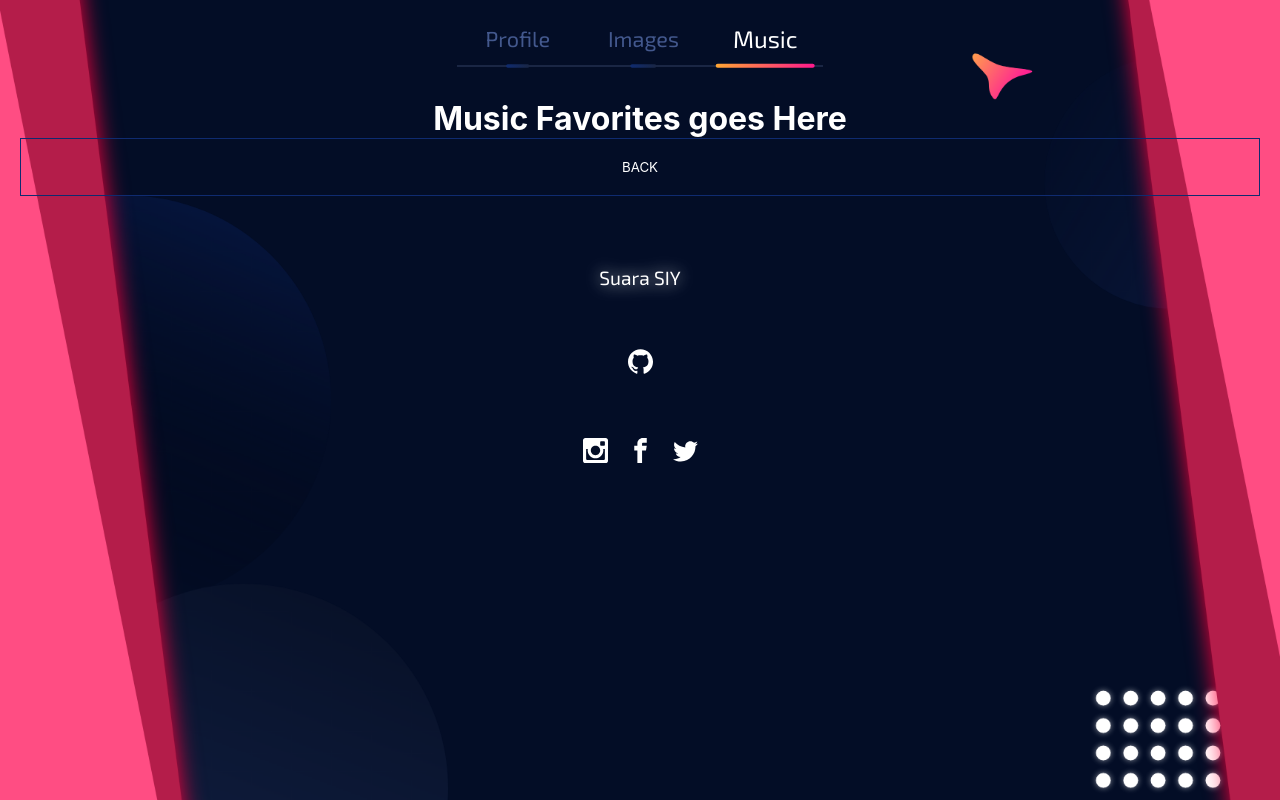
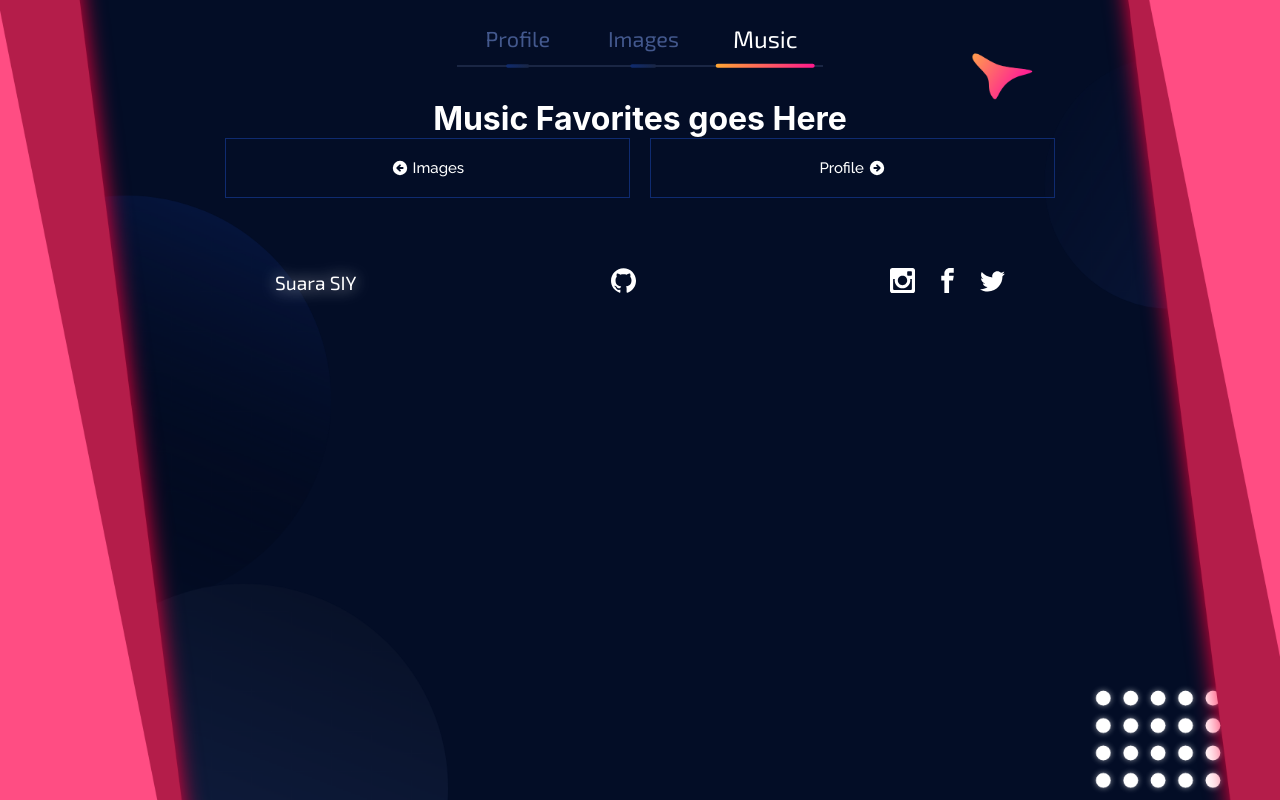
Before and after one commit to suarasiy/suarasiy, a React (Create React App) app: page /music in a window 1280 px wide. Built offline with nearby package versions, Linux system fonts and the light colour scheme.

Commit message:
Refactor button navigation

```diff
--- /dev/null
+++ b/src/components/button-navigation/index.tsx
@@ -0,0 +1,40 @@
+import React, { useState } from 'react';
+import { NavigationProps } from './interface/interface';
+
+import { Link } from 'react-router-dom';
+
+import { HiArrowCircleLeft, HiArrowCircleRight } from 'react-icons/hi';
+
+const Index: React.FC<NavigationProps> = ({ ...NavigationProps }) => {
+  const [navigation] = useState(NavigationProps.navigations);
+
+  return (
+    <div className="buttons-navigation-container">
+      {navigation.map((navigation, index) =>
+        navigation.state === 'previous' ? (
+          <Link key={index} to={navigation.url} draggable={false}>
+            <button className="button-navigation">
+              <HiArrowCircleLeft
+                size={18}
+                style={{ verticalAlign: 'middle' }}
+              />{' '}
+              <span>{navigation.label}</span>
+            </button>
+          </Link>
+        ) : (
+          <Link key={index} to={navigation.url} draggable={false}>
+            <button className="button-navigation">
+              <span>{navigation.label}</span>{' '}
+              <HiArrowCircleRight
+                size={18}
+                style={{ verticalAlign: 'middle' }}
+              />
+            </button>
+          </Link>
+        )
+      )}
+    </div>
+  );
+};
+
+export default Index;
--- /dev/null
+++ b/src/components/button-navigation/interface/interface.ts
@@ -0,0 +1,9 @@
+type ButtonData = {
+  url: string;
+  label: string;
+  state: 'previous' | 'next';
+};
+
+export interface NavigationProps {
+  navigations: ButtonData[];
+}
--- a/src/scss/components/button/_button.scss
+++ b/src/scss/components/button/_button.scss
@@ -15,4 +15,12 @@
   @include mix.breakpoint(desktop) {
     @include mix.set-padding($top: 20, $right: 50, $bottom: 20, $left: 50);
   }
+
+  > span {
+    font-family: map-get($map: mix.$fonts, $key: 'Raleway');
+    font-size: 15px;
+    font-weight: 500;
+    display: inline-block;
+    vertical-align: middle;
+  }
 }
--- a/src/scss/components/container/_container.scss
+++ b/src/scss/components/container/_container.scss
@@ -34,7 +34,23 @@
 
 .images-container {
   @include mix.flex-do-col($p-all: true, $p-top: 20);
-  @include mix.full-width();
+
+  @include mix.breakpoint(desktop) {
+    width: 1220px;
+    margin: 0 auto;
+  }
+
+  @include mix.breakpoint(md-desktop) {
+    width: 1080px;
+  }
+
+  @include mix.breakpoint(sm-desktop) {
+    width: 870px;
+  }
+
+  @include mix.breakpoint(laptop) {
+    @include mix.full-width();
+  }
 
   .gallery {
     @include mix.flex-do-row();
@@ -125,11 +141,40 @@
 
 .music-container {
   @include mix.flex-do-col($p-all: true, $p-top: 20);
-  @include mix.full-width();
+
+  @include mix.breakpoint(desktop) {
+    width: 1220px;
+    margin: 0 auto;
+  }
+
+  @include mix.breakpoint(md-desktop) {
+    width: 1080px;
+  }
+
+  @include mix.breakpoint(sm-desktop) {
+    width: 870px;
+  }
+
+  @include mix.breakpoint(laptop) {
+    @include mix.full-width();
+  }
 }
 
 .footer-container {
-  @include mix.flex-do-col($p-all: true, $p-top: 20);
+  @include mix.breakpoint(desktop) {
+    @include mix.flex-do-row(
+      $p-all: true,
+      $p-top: 20,
+      $align: center,
+      $justify-content: space-around
+    );
+    width: 80%;
+    margin: 0 auto;
+  }
+
+  @include mix.breakpoint(laptop) {
+    @include mix.flex-do-col($p-all: true, $p-top: 20);
+  }
 
   .divide-row {
     @include mix.flex-do-row();
--- a/src/views/images/index.tsx
+++ b/src/views/images/index.tsx
@@ -1,6 +1,6 @@
 import React from 'react';
 
-import { Link } from 'react-router-dom';
+import ButtonNavigation from '../../components/button-navigation/index';
 
 import Avatar from '../../assets/images/img.jpg';
 
@@ -40,12 +40,20 @@ const Index: React.FC = () => {
         </div>
       </div>
       <div className="buttons-navigation-container">
-        <Link to="/profile" draggable={false}>
-          <button className="button-navigation">BACK</button>
-        </Link>
-        <Link to="/music" draggable={false}>
-          <button className="button-navigation">NEXT</button>
-        </Link>
+        <ButtonNavigation
+          navigations={[
+            {
+              url: '/profile',
+              label: 'Profile',
+              state: 'previous',
+            },
+            {
+              url: '/music',
+              label: 'Music',
+              state: 'next',
+            },
+          ]}
+        />
       </div>
     </div>
   );
--- a/src/views/music/index.tsx
+++ b/src/views/music/index.tsx
@@ -1,15 +1,26 @@
 import React from 'react';
 
-import { Link } from 'react-router-dom';
+import ButtonNavigation from '../../components/button-navigation/index';
 
 const Index: React.FC = () => {
   return (
     <div className="music-container">
       <h1>Music Favorites goes Here</h1>
-      <div className="button-navigation-container">
-        <Link to="/images" draggable={false}>
-          <button className="button-navigation">BACK</button>
-        </Link>
+      <div className="buttons-navigation-container">
+        <ButtonNavigation
+          navigations={[
+            {
+              url: '/images',
+              label: 'Images',
+              state: 'previous',
+            },
+            {
+              url: '/profile',
+              label: 'Profile',
+              state: 'next',
+            },
+          ]}
+        />
       </div>
     </div>
   );
--- a/src/views/profile/index.tsx
+++ b/src/views/profile/index.tsx
@@ -1,10 +1,9 @@
 import React from 'react';
+// import { ProfileProps } from './interface/interface';
 
 import imgprofile from '../../assets/images/img.jpg';
 
-import { Link } from 'react-router-dom';
-
-// import { ProfileProps } from './interface/interface';
+import ButtonNavigation from '../../components/button-navigation/index';
 
 const Index: React.FC = () => {
   return (
@@ -46,10 +45,13 @@ const Index: React.FC = () => {
           </tbody>
         </table>
       </div>
-      <div className="button-navigation-container">
-        <Link to="/images" draggable={false}>
-          <button className="button-navigation">NEXT</button>
-        </Link>
+      <div className="buttons-navigation-container">
+        <ButtonNavigation
+          navigations={[
+            { url: '/music', label: 'Music', state: 'previous' },
+            { url: '/images', label: 'Images', state: 'next' },
+          ]}
+        />
       </div>
     </div>
   );
```
